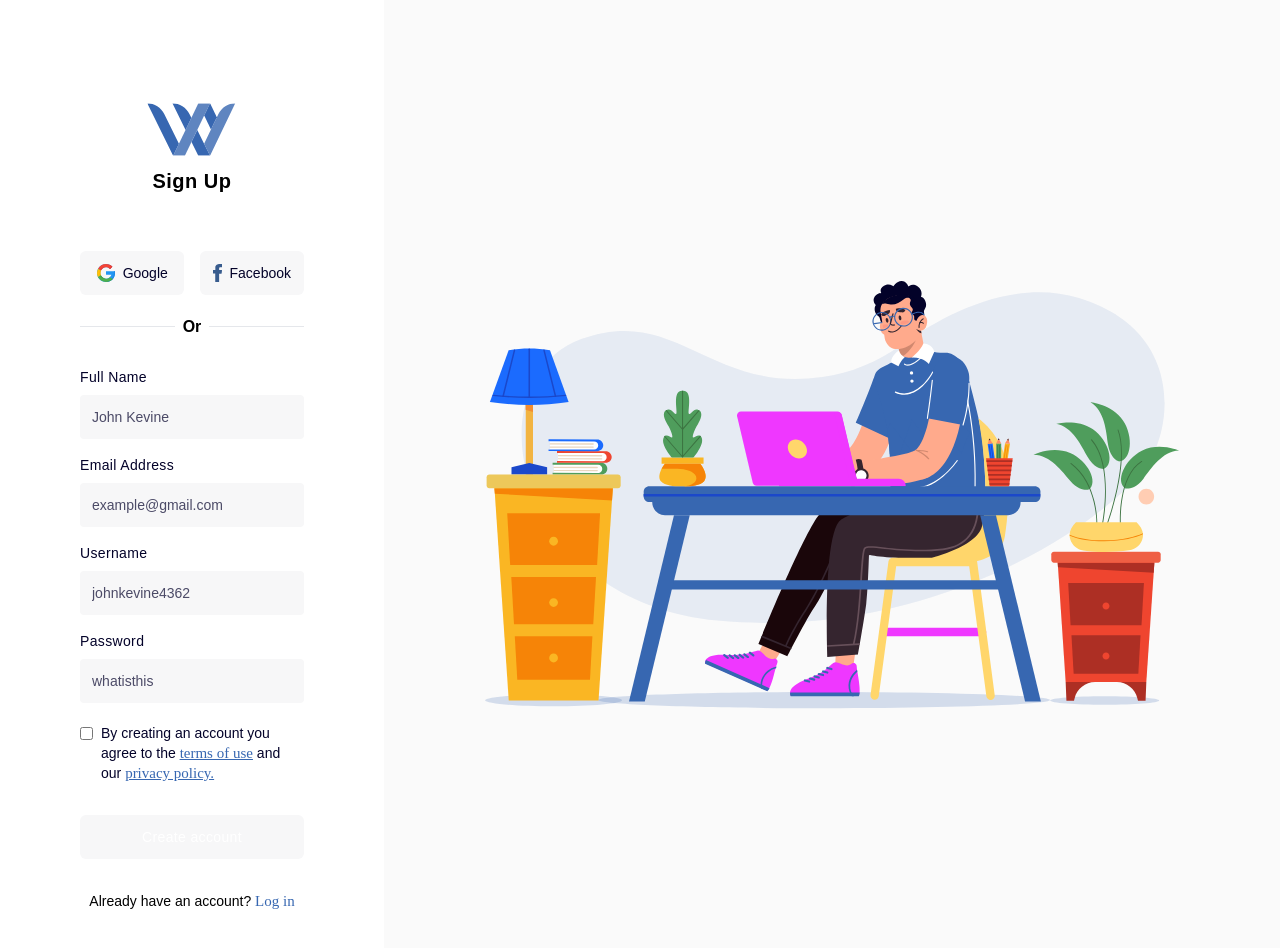
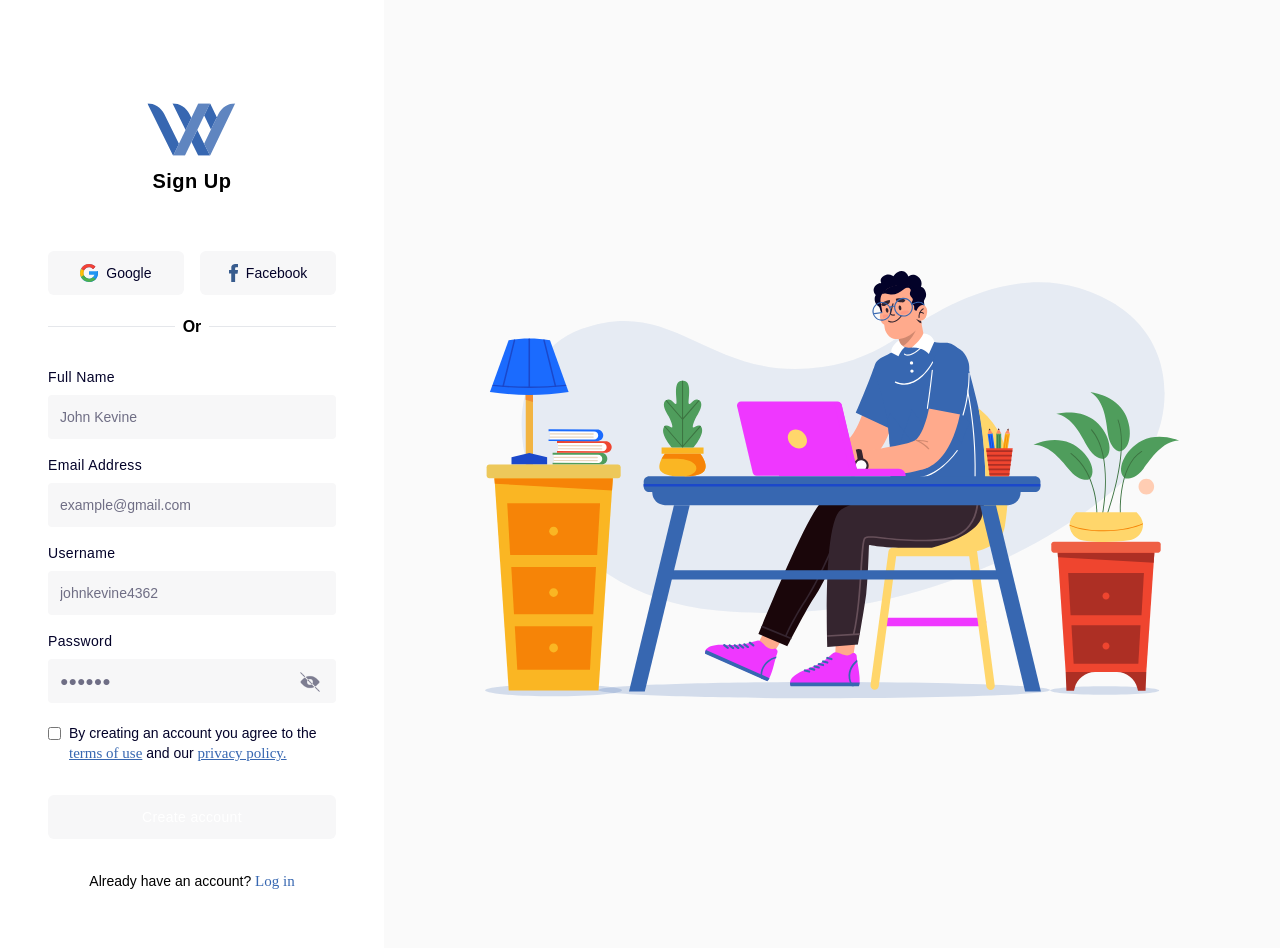
Before and after one commit to CrestNiraj12/signup-page-design, a React (Create React App) app: page / in a window 1280 px wide. Shown: the top 948 px of the page. Built offline with nearby package versions, Linux system fonts and the light colour scheme.

Commit message:
password show/hide and email/password auth

```diff
--- a/src/components/UI/atoms/Button.tsx
+++ b/src/components/UI/atoms/Button.tsx
@@ -1,6 +1,7 @@
 import { MouseEventHandler } from "react";
 
 export default function Button({
+  type = "button",
   className = "",
   hasIcon = false,
   Icon,
@@ -8,6 +9,7 @@ export default function Button({
   onClick,
   fontSize = "xs",
 }: {
+  type?: "button" | "submit" | "reset";
   hasIcon: boolean;
   Icon?: string;
   className?: string;
@@ -17,6 +19,7 @@ export default function Button({
 }) {
   return (
     <button
+      type={type}
       onClick={onClick}
       className={`w-full text-${fontSize} text-[#030229] bg-[#F7F7F8] hover:bg-[#d1d1d2] transition-colors ease-in text-center py-3 px-4 rounded-md inline-flex justify-center items-center ${className}`}
     >
--- a/src/components/UI/atoms/Checkbox.tsx
+++ b/src/components/UI/atoms/Checkbox.tsx
@@ -1,3 +1,27 @@
-export default function Checkbox({ className = "" }: { className?: string }) {
-  return <input className={className} type="checkbox" />;
+import { ChangeEventHandler } from "react";
+
+export default function Checkbox({
+  className = "",
+  checked,
+  onChange,
+  name,
+  id,
+}: {
+  className?: string;
+  checked: boolean;
+  onChange: ChangeEventHandler;
+  name: string;
+  id?: string;
+}) {
+  return (
+    <input
+      id={id}
+      name={name}
+      defaultChecked={false}
+      className={className}
+      checked={checked}
+      onChange={onChange}
+      type="checkbox"
+    />
+  );
 }
--- a/src/components/UI/atoms/InputField.tsx
+++ b/src/components/UI/atoms/InputField.tsx
@@ -8,6 +8,7 @@ export type InputProps = {
   value: any;
   onChange: ChangeEventHandler;
   placeholder?: string;
+  required?: Boolean;
 };
 
 export default function InputField({
@@ -18,6 +19,7 @@ export default function InputField({
   value,
   onChange,
   placeholder = "",
+  required = true,
 }: InputProps) {
   return (
     <input
@@ -26,8 +28,9 @@ export default function InputField({
       value={value}
       onChange={onChange}
       type={type}
-      className={`${className} bg-[#F7F7F8] placeholder-[#030229B3] py-3 w-full rounded px-3 text-sm mt-2`}
+      className={`${className} bg-[#F7F7F8] placeholder-[#0302298e] py-3 w-full rounded px-3 text-sm mt-2`}
       placeholder={placeholder}
+      required
     />
   );
 }
--- a/src/components/UI/molecules/InputGroup.tsx
+++ b/src/components/UI/molecules/InputGroup.tsx
@@ -9,6 +9,7 @@ export default function InputGroup({
   value,
   placeholder,
   onChange,
+  required,
 }: InputProps & { label: string }) {
   return (
     <div
@@ -24,6 +25,7 @@ export default function InputGroup({
         value={value}
         onChange={onChange}
         placeholder={placeholder}
+        required={required}
       />
     </div>
   );
--- a/src/components/UI/molecules/SocialButtons.tsx
+++ b/src/components/UI/molecules/SocialButtons.tsx
@@ -6,8 +6,8 @@ import {
   FacebookAuthProvider,
   signInWithPopup,
 } from "firebase/auth";
-import { auth } from "../../pages/Signup";
 import { useNavigate } from "react-router-dom";
+import { auth } from "../../../config/firebase";
 
 const googleProvider = new GoogleAuthProvider();
 const facebookProvider = new FacebookAuthProvider();
--- a/src/components/UI/organisms/SignupForm.tsx
+++ b/src/components/UI/organisms/SignupForm.tsx
@@ -1,18 +1,94 @@
+import { createUserWithEmailAndPassword } from "firebase/auth";
+import { ChangeEvent, useState } from "react";
+import { useNavigate } from "react-router-dom";
 import Button from "../atoms/Button";
 import Checkbox from "../atoms/Checkbox";
 import Link from "../atoms/Link";
 import Text from "../atoms/Text";
 import InputGroup from "../molecules/InputGroup";
+import Eye from "../../../assets/images/eye.png";
+import EyeOff from "../../../assets/images/eye-off.png";
+import { collection, addDoc } from "firebase/firestore";
+import { auth, db } from "../../../config/firebase";
 
 export default function SignupForm() {
+  const navigate = useNavigate();
+
+  const [showPassword, setShowPassword] = useState(false);
+
+  const [data, setData] = useState({
+    name: "",
+    email: "",
+    password: "",
+    username: "",
+    checked: false,
+  });
+
+  const [error, setError] = useState<null | string>(null);
+
+  const handleTogglePassword = () => {
+    setShowPassword(!showPassword);
+  };
+
+  const handleSignUp = (e: React.MouseEvent<HTMLButtonElement>) => {
+    e.preventDefault();
+
+    setError(null);
+
+    if (!data.name || !data.email || !data.password || !data.username) {
+      setError("Error/Please fill all the fields!");
+      return;
+    } else if (!data.checked) {
+      setError("Error/Please check the terms and conditions box to proceed!");
+      return;
+    }
+
+    createUserWithEmailAndPassword(auth, data.email, data.password)
+      .then(async (cred) => {
+        const user = cred.user;
+        const usersRef = collection(db, "users");
+        try {
+          await addDoc(usersRef, {
+            id: user.uid,
+            name: data.name,
+            email: data.email,
+            username: data.username,
+          });
+          console.log("User added in firestore!");
+        } catch (e) {
+          console.error("Error adding document: ", e);
+        }
+        console.log(user);
+        navigate("/account-created");
+      })
+      .catch((error) => {
+        const errorMessage = error.message;
+        setError(error.code);
+        console.log(errorMessage);
+      });
+  };
+
+  const handleChange = (e: ChangeEvent<HTMLInputElement>) => {
+    setData({
+      ...data,
+      [e.target.name]:
+        e.target.name === "checked" ? e.target.checked : e.target.value,
+    });
+  };
+
   return (
-    <div className="w-full flex flex-col justify-start items-start">
+    <form className="w-full flex flex-col justify-start items-start">
+      {error && (
+        <Text className="w-full text-center text-red-600 text-sm capitalize">
+          Error! {error.split("/")[1].split("-").join(" ")}!
+        </Text>
+      )}
       <InputGroup
         type="text"
         name="name"
         id="name"
-        value=""
-        onChange={() => null}
+        value={data.name}
+        onChange={handleChange}
         label="Full Name"
         placeholder="John Kevine"
       />
@@ -20,8 +96,8 @@ export default function SignupForm() {
         type="email"
         name="email"
         id="email"
-        value=""
-        onChange={() => null}
+        value={data.email}
+        onChange={handleChange}
         label="Email Address"
         placeholder="example@gmail.com"
       />
@@ -29,22 +105,41 @@ export default function SignupForm() {
         type="text"
         name="username"
         id="username"
-        value=""
-        onChange={() => null}
+        value={data.username}
+        onChange={handleChange}
         label="Username"
         placeholder="johnkevine4362"
       />
-      <InputGroup
-        type="password"
-        name="password"
-        id="password"
-        value=""
-        onChange={() => null}
-        label="Password"
-        placeholder="whatisthis"
-      />
+      <div className="relative w-full">
+        <InputGroup
+          type={showPassword ? "text" : "password"}
+          name="password"
+          id="password"
+          value={data.password}
+          onChange={handleChange}
+          label="Password"
+          placeholder="&#9679;&#9679;&#9679;&#9679;&#9679;&#9679;"
+        />
+        <div
+          className="icon_button absolute right-4 top-[3.05rem]"
+          onClick={handleTogglePassword}
+        >
+          <img
+            src={showPassword ? Eye : EyeOff}
+            alt="Eye icon"
+            className="w-5 h-5 font-extralight"
+          />
+        </div>
+      </div>
+
       <div className="flex my-3 items-start">
-        <Checkbox className="mt-1" />
+        <Checkbox
+          id="checked"
+          name="checked"
+          checked={data.checked}
+          onChange={handleChange}
+          className="mt-1"
+        />
         <Text className="text-left ml-2 text-sm text-[#030229]">
           By creating an account you agree to the{" "}
           <span>
@@ -57,9 +152,10 @@ export default function SignupForm() {
         </Text>
       </div>
       <Button
+        type="submit"
         className="my-5 text-white bg-[#3767B1] hover:bg-[#214275] text-sm tracking-wide"
         hasIcon={false}
-        onClick={() => null}
+        onClick={handleSignUp}
       >
         Create account
       </Button>
@@ -71,6 +167,6 @@ export default function SignupForm() {
           </Link>
         </span>
       </Text>
-    </div>
+    </form>
   );
 }
--- a/src/components/pages/AccountCreated.tsx
+++ b/src/components/pages/AccountCreated.tsx
@@ -2,8 +2,8 @@ import InfoCard from "../UI/molecules/InfoCard";
 import Like from "../../assets/images/like.png";
 import Text from "../UI/atoms/Text";
 import { signOut } from "firebase/auth";
-import { auth } from "./Signup";
 import { useNavigate } from "react-router-dom";
+import { auth } from "../../config/firebase";
 
 const AccountCreated = () => {
   const navigate = useNavigate();
--- a/src/components/pages/Signup.tsx
+++ b/src/components/pages/Signup.tsx
@@ -1,17 +1,11 @@
 import Illustration from "../UI/organisms/Illustration";
 import Header from "../UI/organisms/Header";
 import SignupForm from "../UI/organisms/SignupForm";
-import { initializeApp } from "firebase/app";
-import { firebaseConfig } from "../../config";
-import { getAuth } from "firebase/auth";
-
-const app = initializeApp(firebaseConfig);
-export const auth = getAuth(app);
 
 function App() {
   return (
     <main className="flex">
-      <div className="w-full bg-white lg:w-[30%] flex flex-col justify-center items-center px-5 sm:px-20 pt-28 pb-20 text-center">
+      <div className="w-full bg-white lg:w-[30%] flex flex-col justify-center items-center px-5 lg:px-12 md:px-16 sm:px-10 pt-28 pb-20 text-center">
         <Header />
         <SignupForm />
       </div>
--- a/src/config/index.ts
+++ b/src/config/firebase.ts
@@ -1,3 +1,7 @@
+import { initializeApp } from "firebase/app";
+import { getAuth } from "firebase/auth";
+import { getFirestore } from "firebase/firestore";
+
 export const firebaseConfig = {
     apiKey: process.env.REACT_APP_API_KEY,
     authDomain: process.env.REACT_APP_AUTH_DOMAIN,
@@ -7,3 +11,7 @@ export const firebaseConfig = {
     appId: process.env.REACT_APP_APP_ID,
     measurementId: process.env.REACT_APP_MEASUREMENT_ID,
 };
+
+const app = initializeApp(firebaseConfig);
+export const auth = getAuth(app);
+export const db = getFirestore(app);
```
Also changed, not shown: src/assets/images/eye-off.png (added), src/assets/images/eye.png (added).
